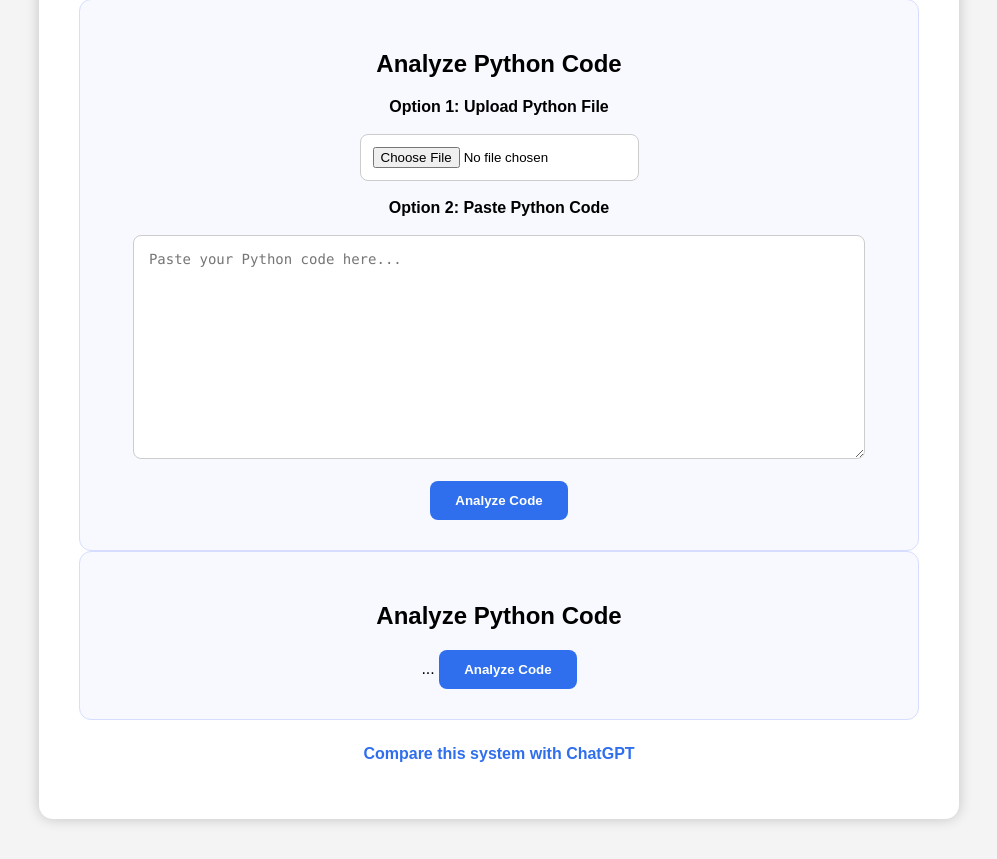
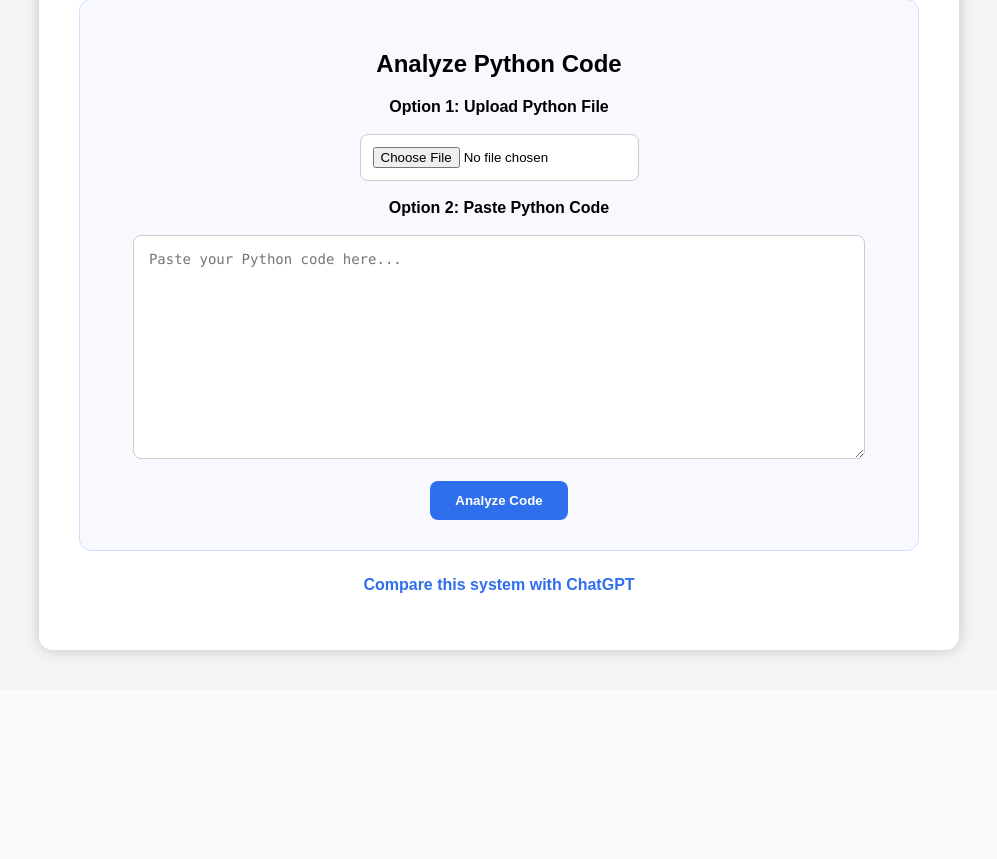
Before and after one commit to emad255/student_bug_detector_c, a Flask app: page / in a window 1280 px wide. Shown: the part 392-1251 px from the top of the page, without its empty margins (141-1138 px from the left). After the commit the page ends 1049 px from the top, so only its background shows below. Run offline with Flask 3, Linux system fonts and the light colour scheme; parts of the project's set-up code (start-up, migrations or seed data) failed here and were passed over.

Commit message:
Remove duplicate form; set debug to False

```diff
--- a/templates/index.html
+++ b/templates/index.html
@@ -61,16 +61,6 @@
         </form>
 
     </div>
-<div class="upload-card">
-
-        <h2>Analyze Python Code</h2>
-
-        <form action="/predict" method="POST" enctype="multipart/form-data">
-            ...
-            <button type="submit">Analyze Code</button>
-        </form>
-
-    </div>
 
     <p style="margin-top: 25px;">
         <a href="/comparison">Compare this system with ChatGPT</a>
@@ -81,8 +71,3 @@
 </body>
 
 </html>
-</div>
-
-</body>
-
-</html>
```
